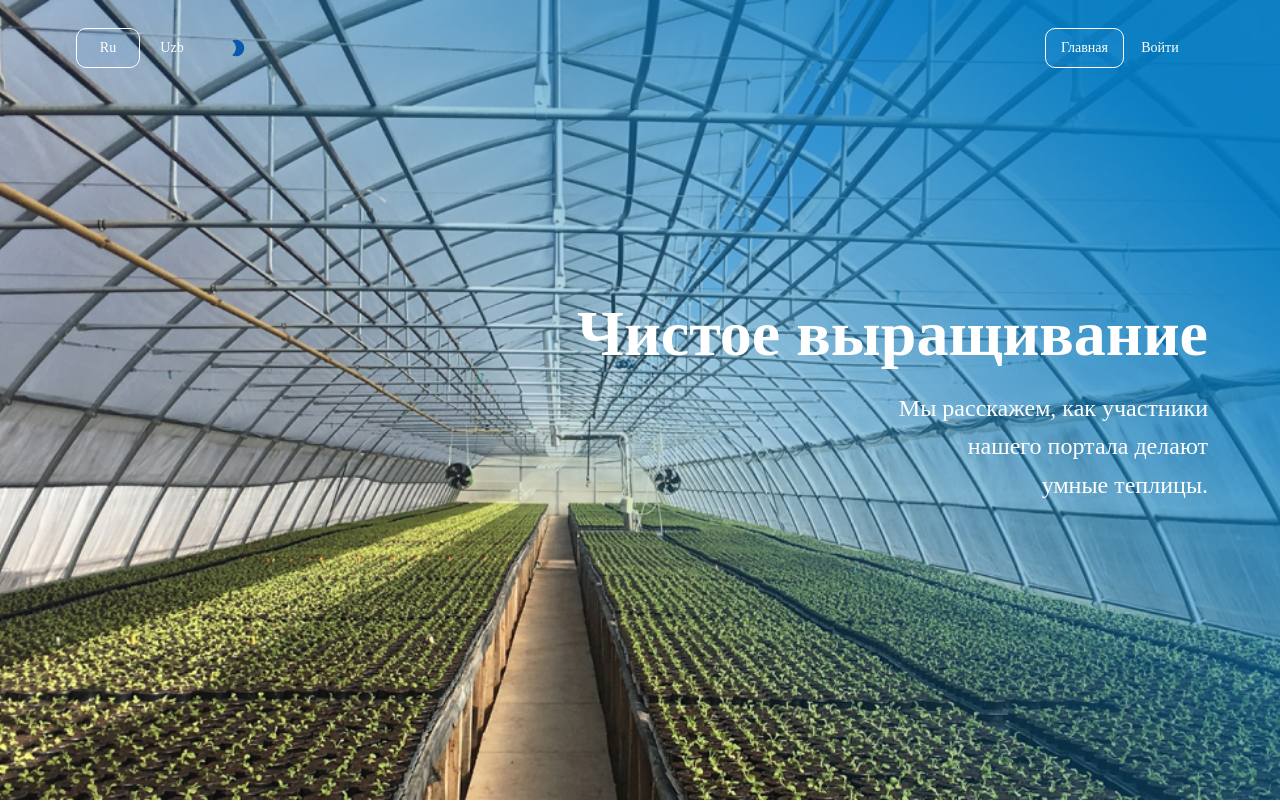
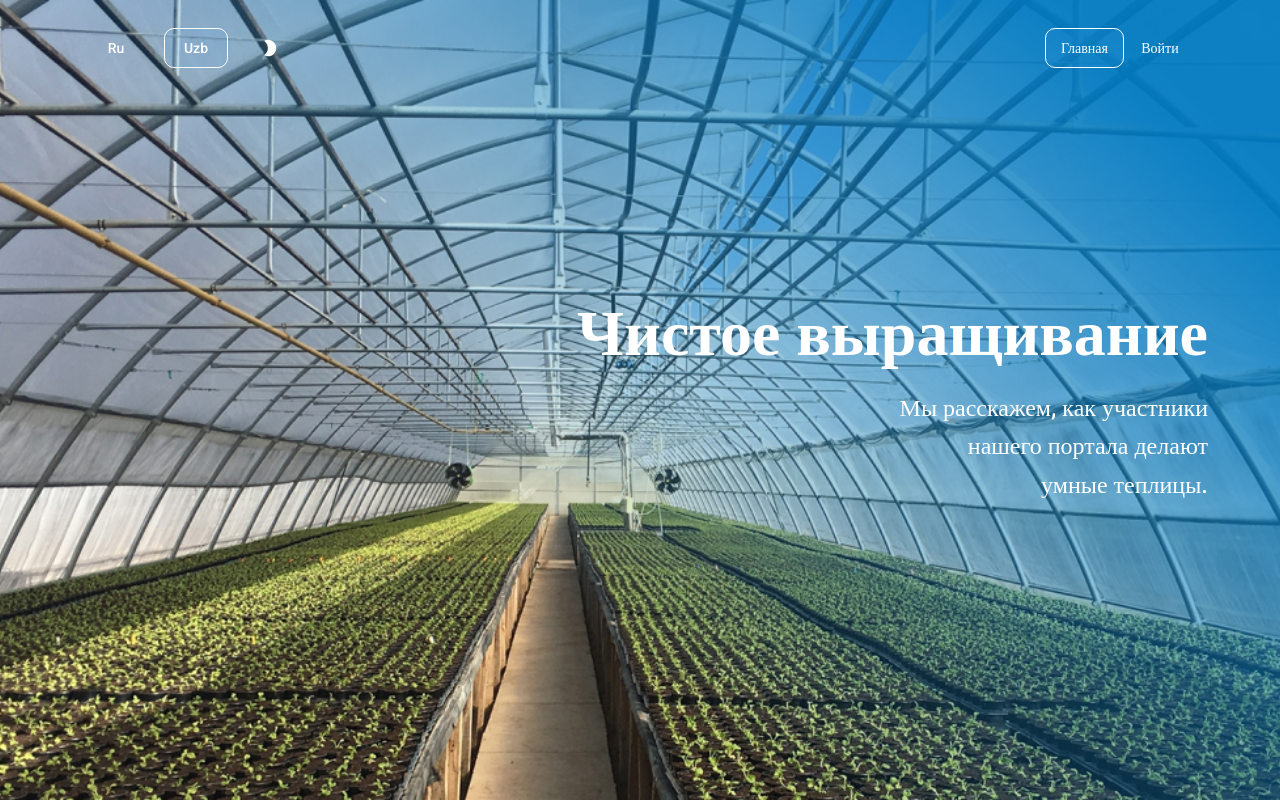
Before and after one commit to Yagafarov/tiple, a React (Vite) app: page / in a window 1280 px wide. Shown: the top 802 px of the page. Built offline with nearby package versions, Linux system fonts and the light colour scheme; a web font is replaced by a local one.

Commit message:
create correct design

```diff
--- a/src/components/Contact.jsx
+++ b/src/components/Contact.jsx
@@ -30,15 +30,7 @@ const Contact = () => {
                 <Grid item xs={12} sm={6}>
                     <StyledCard>
                         <CardContent>
-                            <iframe
-                                src="https://www.google.com/maps/embed?pb=!1m18!1m12!1m3!1d6145.110924478609!2d66.96040583935911!3d39.6372120173155!2m3!1f0!2f0!3f0!3m2!1i1024!2i768!4f13.1!3m3!1m2!1s0x3f4d1f30ce354339%3A0xd0baa05fd27e3b2f!2z0J3QsNC80L7Qt9Cz0L7Ss9C4INCh0LDQvNCw0YDSm9Cw0L3QtCAoTmFtb3pnb2ggam9tZSBtYXNqaWRpKQ!5e0!3m2!1suz!2s!4v1721622313103!5m2!1suz!2s"
-                                width="100%"
-                                height="350"
-                                style={{ border: 0 }}
-                                allowFullScreen
-                                loading="lazy"
-                                title="SamDU"
-                            ></iframe>
+                        <iframe src="https://www.google.com/maps/embed?pb=!1m18!1m12!1m3!1d3072.505487374417!2d66.96668607510611!3d39.63833700264838!2m3!1f0!2f0!3f0!3m2!1i1024!2i768!4f13.1!3m3!1m2!1s0x3f4d1f3276fe4935%3A0xee0b4d1956b92271!2sIntellektual%20Tizimlar%20va%20Kompyuter%20Texnalogiyalari%20fakulteti!5e0!3m2!1suz!2s!4v1721702043618!5m2!1suz!2s" width="500" height="300" style={{border:0}} allowfullscreen loading="lazy" referrerpolicy="no-referrer-when-downgrade"></iframe>
                         </CardContent>
                     </StyledCard>
                 </Grid>
--- a/src/components/NavigationBar.jsx
+++ b/src/components/NavigationBar.jsx
@@ -7,7 +7,6 @@ import Toolbar from '@mui/material/Toolbar';
 import Button from '@mui/material/Button';
 import Container from '@mui/material/Container';
 import Divider from '@mui/material/Divider';
-import Typography from '@mui/material/Typography';
 import MenuItem from '@mui/material/MenuItem';
 import Drawer from '@mui/material/Drawer';
 import MenuIcon from '@mui/icons-material/Menu';
@@ -16,6 +15,7 @@ import { Link } from '@mui/material';
 
 function NavigationBar({ mode, toggleColorMode }) {
   const [open, setOpen] = React.useState(false);
+  const [language, setLanguage] = React.useState('uzb');
 
   const toggleDrawer = (newOpen) => () => {
     setOpen(newOpen);
@@ -33,6 +33,10 @@ function NavigationBar({ mode, toggleColorMode }) {
       });
       setOpen(false);
     }
+  };
+
+  const handleLanguageChange = (selectedLanguage) => {
+    setLanguage(selectedLanguage);
   };
 
   return (
@@ -72,12 +76,21 @@ function NavigationBar({ mode, toggleColorMode }) {
               <Link href="/" underline='none' sx={{ color: 'white' }}>
               </Link>
               <Box sx={{ display: { xs: 'none', md: 'flex' }, color: 'white' }}>
-                <MenuItem
-                  onClick={() => scrollToSection('hero')}
-                  sx={{ py: '6px', px: '6px', color: 'white' }}
-                >
-                  <Button variant='outlined' sx={{ color: 'white', borderColor: 'white' }}>Ru</Button>
-                  <Button sx={{ color: 'white' }}>Uzb</Button>
+                <MenuItem sx={{ py: '6px', px: '6px', color: 'white' }}>
+                  <Button
+                    variant={language === 'ru' ? 'outlined' : 'text'}
+                    onClick={() => handleLanguageChange('ru')}
+                    sx={{ color: 'white', borderColor: 'white', mx: 1 }}
+                  >
+                    Ru
+                  </Button>
+                  <Button
+                    variant={language === 'uzb' ? 'outlined' : 'text'}
+                    onClick={() => handleLanguageChange('uzb')}
+                    sx={{ color: 'white', borderColor: 'white', mx: 1 }}
+                  >
+                    Uzb
+                  </Button>
                 </MenuItem>
                 <MenuItem
                   onClick={() => scrollToSection('about')}
--- a/src/components/ToggleColorMode.jsx
+++ b/src/components/ToggleColorMode.jsx
@@ -22,9 +22,9 @@ function ToggleColorMode({ mode, toggleColorMode }) {
         }}
       >
         {mode === 'dark' ? (
-          <WbSunnyRoundedIcon fontSize="small" sx={{ color: 'white' }} /> // Set icon color to white
+          <WbSunnyRoundedIcon fontSize="small" sx={{ color: 'white' }} />
         ) : (
-          <ModeNightRoundedIcon fontSize="small" /> // Set icon color to white
+          <ModeNightRoundedIcon fontSize="small" sx={{ color: 'white' }} />
         )}
       </Button>
     </Box>
--- a/src/pages/getPTheme.js
+++ b/src/pages/getPTheme.js
@@ -130,7 +130,7 @@ const getDesignTokens = (mode) => ({
     },
   },
   typography: {
-    fontFamily: ['"Hanken Grotesk", "sans-serif"'].join(','),
+    fontFamily: ['"Roboto", "sans-serif"'].join(','),
     h1: {
       fontSize: 60,
       fontWeight: 600,
```
